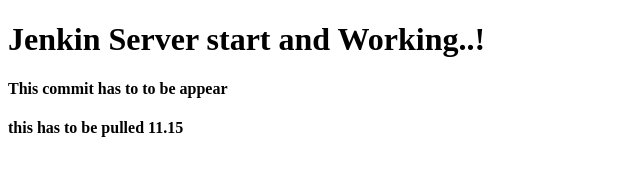
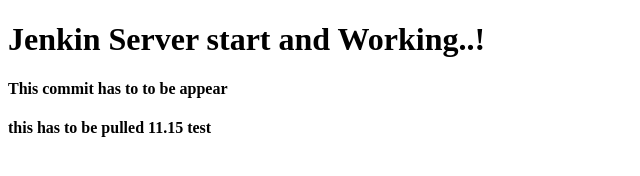
Before and after one commit to udayrockstar/jenkins-test, a plain HTML site: page index.html in a window 1280 px wide. Shown: the full height of the page, 0-640 px from the left. Drawn offline with Linux system fonts and the light colour scheme.

Commit message:
test for proxy

```diff
--- a/index.html
+++ b/index.html
@@ -7,6 +7,6 @@
     <body>
         <h1>Jenkin Server start and Working..!</h1>
         <h4>This commit has to to be appear</h4>
-        <h4>this has to be pulled 11.15</h4>
+        <h4>this has to be pulled 11.15 test</h4>
     </body>
 </html>
```
